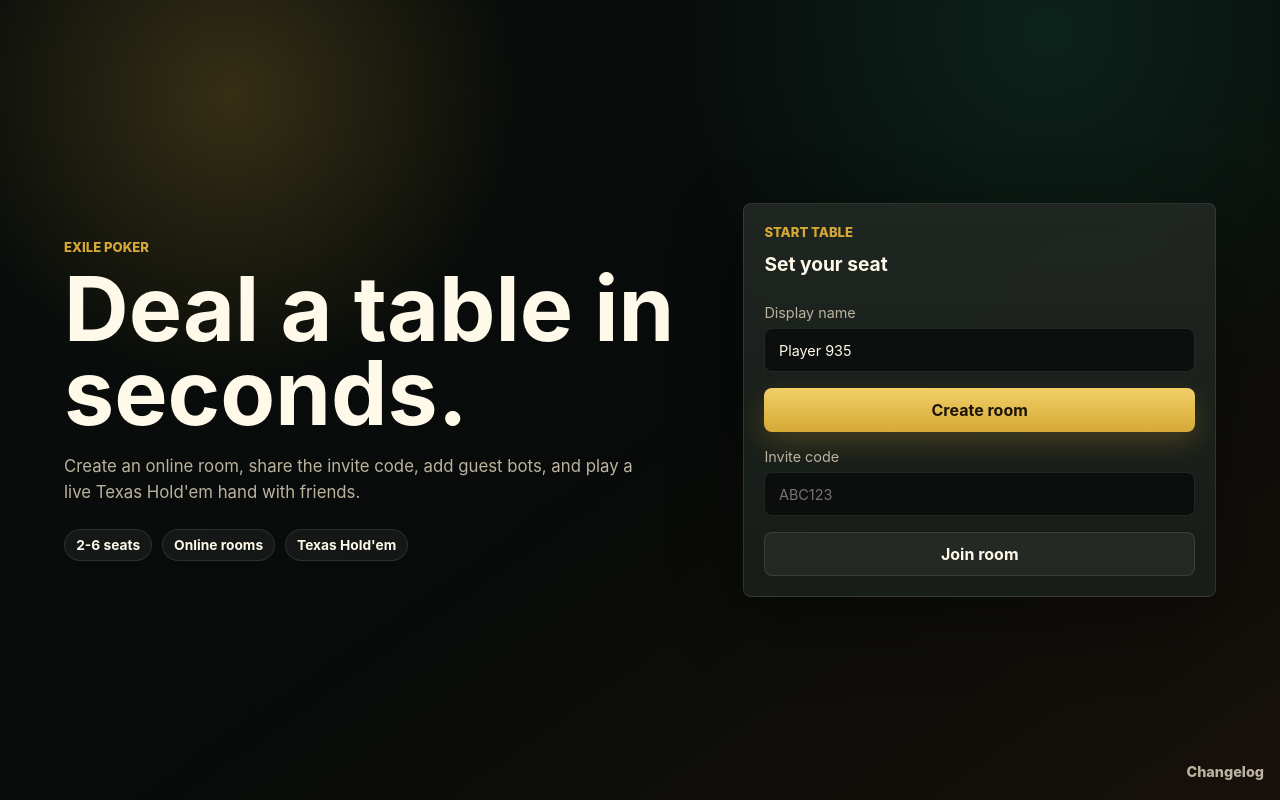
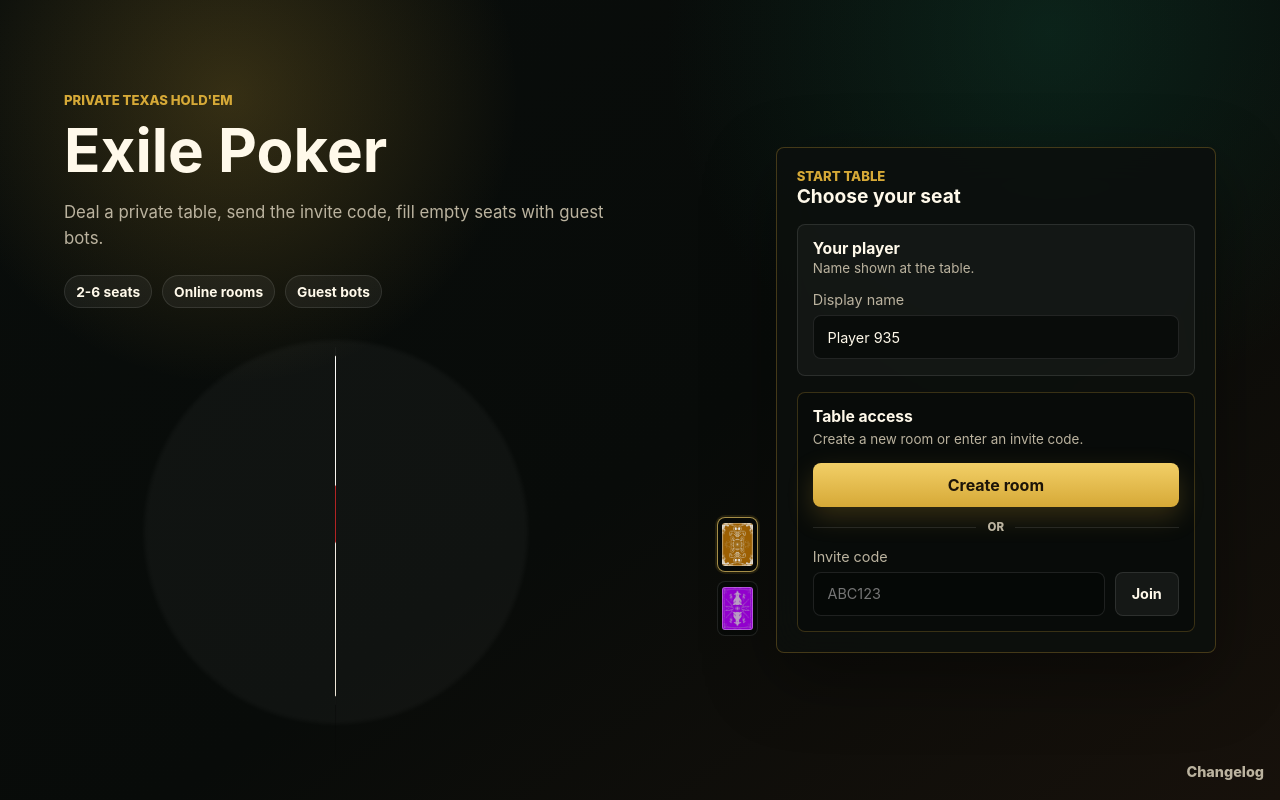
Before and after one commit to jatuporndev/exile-poker, a Next.js app: page / in a window 1280 px wide. Built offline with nearby package versions, Linux system fonts and the light colour scheme.

Commit message:
feat: update skin of card

```diff
--- a/app/globals.css
+++ b/app/globals.css
@@ -726,7 +726,7 @@ a:focus-visible {
 .card-back {
   border-color: rgba(255, 255, 255, 0.34);
   background-color: #a86700;
-  background-image: url("/back-card.jpg");
+  background-image: var(--card-back-image, url("/back-card.jpg"));
   background-position: center;
   background-size: cover;
   opacity: 1;
--- a/src/features/start/presentation/StartScreen.module.css
+++ b/src/features/start/presentation/StartScreen.module.css
@@ -1,13 +1,24 @@
 .startScreen {
   position: relative;
   display: grid;
-  grid-template-columns: minmax(0, 1.15fr) minmax(18rem, 0.85fr);
+  grid-template-columns: minmax(0, 1.08fr) minmax(20rem, 0.72fr);
   align-items: center;
-  gap: 2.5rem;
+  gap: clamp(1.5rem, 4vw, 3.5rem);
 }
 
 .hero {
-  max-width: 42rem;
+  display: grid;
+  min-width: 0;
+  gap: clamp(1.8rem, 4vw, 3rem);
+}
+
+.heroCopy {
+  max-width: 43rem;
+}
+
+.heroCopy h1 {
+  font-size: clamp(1.95rem, 4.7vw, 3.85rem);
+  line-height: 1.02;
 }
 
 .summary {
@@ -35,10 +46,266 @@
   font-weight: 750;
 }
 
+.cardShowcase {
+  position: relative;
+  display: grid;
+  width: min(100%, 34rem);
+  min-height: clamp(15rem, 31vw, 22rem);
+  place-items: center;
+  perspective: 900px;
+}
+
+.cardShowcase::before {
+  position: absolute;
+  width: min(72%, 24rem);
+  aspect-ratio: 1;
+  border-radius: 999px;
+  background: rgba(255, 255, 255, 0.035);
+  content: "";
+  filter: blur(2px);
+}
+
+.bigCard {
+  position: relative;
+  display: grid;
+  width: clamp(9.5rem, 22.8vw, 15.7rem);
+  aspect-ratio: 0.72;
+  transform-style: preserve-3d;
+  transform-origin: center;
+  animation: card-loop-flip 4600ms cubic-bezier(0.62, 0.02, 0.26, 0.98) infinite;
+  will-change: transform;
+}
+
+.cardBackFace,
+.cardFrontFace {
+  position: absolute;
+  inset: 0;
+  display: grid;
+  place-items: center;
+  overflow: hidden;
+  border-radius: 14px;
+  backface-visibility: hidden;
+  -webkit-backface-visibility: hidden;
+  box-shadow:
+    0 2.2rem 4.5rem rgba(0, 0, 0, 0.42),
+    0 0 0 0.55rem rgba(255, 255, 255, 0.045);
+}
+
+.cardBackFace {
+  border: 1px solid rgba(255, 255, 255, 0.34);
+  background-color: #a86700;
+  background-image: var(--card-back-image);
+  background-position: center;
+  background-size: cover;
+}
+
+.cardFrontFace {
+  border: 1px solid #d8d3c7;
+  background:
+    radial-gradient(circle at center, rgba(178, 36, 36, 0.08), transparent 34%),
+    linear-gradient(145deg, #ffffff 0%, #f7f4ec 48%, #e9deca 100%);
+  color: #b22424;
+  font-weight: 950;
+  line-height: 1;
+  transform: rotateY(180deg);
+}
+
+.homeCardCorner {
+  position: absolute;
+  top: 8%;
+  left: 8%;
+  display: grid;
+  justify-items: center;
+  gap: 0.02rem;
+  color: #b22424;
+  font-size: clamp(1rem, 2.7vw, 1.65rem);
+  font-weight: 900;
+  line-height: 0.86;
+  text-align: center;
+}
+
+.homeCardSuit {
+  display: inline-grid;
+  place-items: center;
+  width: 100%;
+  min-width: 0;
+  color: #b22424;
+  font-size: clamp(3.2rem, 10vw, 6.8rem);
+  font-variant-numeric: tabular-nums;
+  line-height: 1;
+  text-align: center;
+}
+
+.skinPicker {
+  position: absolute;
+  left: -3.7rem;
+  bottom: 1rem;
+  z-index: 2;
+  display: flex;
+  flex-direction: column;
+  flex-wrap: nowrap;
+  justify-content: flex-start;
+  align-items: stretch;
+  gap: 0.55rem;
+  width: auto;
+}
+
+.skinOption,
+.skinOptionSelected {
+  display: grid;
+  width: 2.55rem;
+  min-width: 2.55rem;
+  min-height: 3.45rem;
+  place-items: center;
+  border: 1px solid var(--line-soft);
+  border-radius: 8px;
+  background: rgba(5, 8, 6, 0.58);
+  padding: 0.25rem;
+}
+
+.skinOption span,
+.skinOptionSelected span {
+  width: 100%;
+  aspect-ratio: 0.72;
+  border: 1px solid rgba(255, 255, 255, 0.32);
+  border-radius: 3px;
+  background-image: var(--skin-image);
+  background-position: center;
+  background-size: cover;
+}
+
+.skinOptionSelected {
+  border-color: rgba(242, 207, 103, 0.68);
+  color: var(--text);
+  box-shadow: 0 0 0 2px rgba(214, 169, 55, 0.12);
+}
+
+@keyframes card-loop-flip {
+  0% {
+    transform: rotateY(0deg) rotateZ(-8deg) translateY(0);
+  }
+
+  42% {
+    transform: rotateY(180deg) rotateZ(6deg) translateY(-0.65rem);
+  }
+
+  58% {
+    transform: rotateY(180deg) rotateZ(6deg) translateY(-0.65rem);
+  }
+
+  100% {
+    transform: rotateY(360deg) rotateZ(-8deg) translateY(0);
+  }
+}
+
+
 .startPanel,
 .joinForm {
   display: grid;
   gap: 1rem;
+}
+
+.startPanel {
+  position: relative;
+  align-self: center;
+  border-color: rgba(214, 169, 55, 0.28);
+  background: rgba(12, 16, 14, 0.92);
+}
+
+.playerGroup,
+.roomGroup {
+  display: grid;
+  gap: 0.85rem;
+  border: 1px solid var(--line-soft);
+  border-radius: 8px;
+  padding: 0.95rem;
+}
+
+.playerGroup {
+  background: rgba(255, 255, 255, 0.035);
+}
+
+.roomGroup {
+  border-color: rgba(214, 169, 55, 0.24);
+  background: rgba(5, 8, 6, 0.34);
+}
+
+.playerGroup h3,
+.roomGroup h3,
+.playerGroup p,
+.roomGroup p {
+  margin: 0;
+}
+
+.playerGroup h3,
+.roomGroup h3 {
+  color: var(--text);
+  font-size: 0.98rem;
+  line-height: 1.2;
+}
+
+.playerGroup p,
+.roomGroup p {
+  color: var(--muted);
+  font-size: 0.84rem;
+  line-height: 1.4;
+}
+
+.groupHeading {
+  display: grid;
+  gap: 0.22rem;
+}
+
+.panelHeading {
+  display: flex;
+  align-items: flex-start;
+  justify-content: space-between;
+  gap: 1rem;
+}
+
+.panelHeading h2,
+.panelHeading p {
+  margin: 0;
+}
+
+.primaryAction {
+  display: grid;
+  gap: 0.55rem;
+}
+
+.primaryAction button {
+  width: 100%;
+}
+
+.primaryAction p {
+  margin: 0;
+  color: var(--muted);
+  font-size: 0.86rem;
+  line-height: 1.4;
+}
+
+.divider {
+  display: grid;
+  grid-template-columns: 1fr auto 1fr;
+  align-items: center;
+  gap: 0.7rem;
+  color: var(--muted);
+  font-size: 0.72rem;
+  font-weight: 850;
+  text-transform: uppercase;
+}
+
+.divider::before,
+.divider::after {
+  height: 1px;
+  background: var(--line-soft);
+  content: "";
+}
+
+.joinCodeRow {
+  display: grid;
+  grid-template-columns: minmax(0, 1fr) auto;
+  gap: 0.6rem;
 }
 
 .changeLogTrigger {
@@ -160,6 +427,36 @@
 @media (max-width: 760px) {
   .startScreen {
     grid-template-columns: 1fr;
+    align-content: flex-start;
+    padding-bottom: 4.5rem;
+  }
+
+  .hero {
+    gap: 1.2rem;
+  }
+
+  .cardShowcase {
+    min-height: 13rem;
+    justify-items: start;
+    padding-left: 1.25rem;
+  }
+
+  .bigCard {
+    width: clamp(8.25rem, 39.9vw, 10.9rem);
+    border-radius: 10px;
+  }
+
+  .skinPicker {
+    position: static;
+    width: 100%;
+    flex-direction: row;
+    flex-wrap: wrap;
+    justify-content: flex-start;
+    order: -1;
+  }
+
+  .joinCodeRow {
+    grid-template-columns: 1fr;
   }
 
   .changeLogTrigger {
--- a/src/features/start/presentation/StartScreen.tsx
+++ b/src/features/start/presentation/StartScreen.tsx
@@ -1,6 +1,7 @@
 "use client";
 
-import { FormEvent, useEffect, useState } from "react";
+import type { CSSProperties, FormEvent } from "react";
+import { useEffect, useState } from "react";
 import { useRouter } from "next/navigation";
 import { createOnlineRoom, normalizeRoomCode } from "../../rooms/data/firebaseRooms";
 import {
@@ -10,6 +11,15 @@ import {
 import changeLogGroups from "../changelog.json";
 import styles from "./StartScreen.module.css";
 
+const cardSkins = [
+  { id: "classic", label: "Classic", src: "/back-card.jpg" },
+  { id: "violet", label: "Violet", src: "/back-card-2.jpg" },
+] as const;
+
+const homeCardSkinStorageKey = "exilepoker:home-card-skin";
+
+type CardSkinId = (typeof cardSkins)[number]["id"];
+
 export function StartScreen() {
   const router = useRouter();
   const [name, setName] = useState("");
@@ -17,11 +27,20 @@ export function StartScreen() {
   const [error, setError] = useState("");
   const [busy, setBusy] = useState(false);
   const [showChangeLog, setShowChangeLog] = useState(false);
+  const [cardSkinId, setCardSkinId] = useState<CardSkinId>("classic");
 
   useEffect(() => {
     const player = getOrCreateLocalPlayer();
     setName(player.name);
+
+    const savedSkin = localStorage.getItem(homeCardSkinStorageKey);
+    if (cardSkins.some((skin) => skin.id === savedSkin)) {
+      setCardSkinId(savedSkin as CardSkinId);
+    }
   }, []);
+
+  const selectedCardSkin =
+    cardSkins.find((skin) => skin.id === cardSkinId) ?? cardSkins[0];
 
   async function handleCreateRoom() {
     setBusy(true);
@@ -50,50 +69,111 @@ export function StartScreen() {
     router.push(`/game/${code}`);
   }
 
+  function handleCardSkinChange(nextSkinId: CardSkinId) {
+    setCardSkinId(nextSkinId);
+    localStorage.setItem(homeCardSkinStorageKey, nextSkinId);
+  }
+
   return (
     <main className={`page-shell ${styles.startScreen}`}>
       <section className={styles.hero} aria-labelledby="page-title">
-        <p className="eyebrow">Exile Poker</p>
-        <h1 id="page-title">Deal a table in seconds.</h1>
+        <div className={styles.heroCopy}>
+          <p className="eyebrow">Private Texas Hold&apos;em</p>
+          <h1 id="page-title">Exile Poker</h1>
           <p className={styles.summary}>
-          Create an online room, share the invite code, add guest bots, and play
-          a live Texas Hold&apos;em hand with friends.
+            Deal a private table, send the invite code, fill empty seats with
+            guest bots.
           </p>
           <div className={styles.heroStats} aria-label="Game features">
             <span>2-6 seats</span>
             <span>Online rooms</span>
-          <span>Texas Hold&apos;em</span>
+            <span>Guest bots</span>
+          </div>
+        </div>
+
+        <div className={styles.cardShowcase}>
+          <div className={styles.bigCard}>
+            <span
+              className={styles.cardBackFace}
+              style={{ "--card-back-image": `url(${selectedCardSkin.src})` } as CSSProperties}
+            />
+            <span className={styles.cardFrontFace}>
+              <span className={styles.homeCardCorner}>
+                <span>2</span>
+                <span>{"\u2665"}</span>
+              </span>
+              <span className={styles.homeCardSuit}>{"\u2665"}</span>
+            </span>
+          </div>
         </div>
       </section>
 
       <section className={`panel ${styles.startPanel}`} aria-label="Start controls">
+        <div className={styles.skinPicker} aria-label="Card back skin">
+          {cardSkins.map((skin) => (
+            <button
+              aria-pressed={skin.id === cardSkinId}
+              className={skin.id === cardSkinId ? styles.skinOptionSelected : styles.skinOption}
+              key={skin.id}
+              onClick={() => handleCardSkinChange(skin.id)}
+              style={{ "--skin-image": `url(${skin.src})` } as CSSProperties}
+              type="button"
+            >
+              <span />
+            </button>
+          ))}
+        </div>
+
+        <div className={styles.panelHeading}>
           <div>
             <p className="eyebrow">Start table</p>
-          <h2>Set your seat</h2>
+            <h2>Choose your seat</h2>
+          </div>
         </div>
 
+        <div className={styles.playerGroup}>
+          <div>
+            <h3>Your player</h3>
+            <p>Name shown at the table.</p>
+          </div>
           <label className="field">
             <span>Display name</span>
             <input value={name} onChange={(event) => setName(event.target.value)} />
           </label>
+        </div>
 
+        <div className={styles.roomGroup}>
+          <div className={styles.groupHeading}>
+            <h3>Table access</h3>
+            <p>Create a new room or enter an invite code.</p>
+          </div>
+
+          <div className={styles.primaryAction}>
             <button className="primary-button" type="button" onClick={handleCreateRoom} disabled={busy}>
               Create room
             </button>
+          </div>
+
+          <div className={styles.divider}>
+            <span>or</span>
+          </div>
 
           <form className={styles.joinForm} onSubmit={handleJoinRoom}>
             <label className="field">
               <span>Invite code</span>
+              <div className={styles.joinCodeRow}>
                 <input
                   value={joinCode}
                   onChange={(event) => setJoinCode(normalizeRoomCode(event.target.value))}
                   placeholder="ABC123"
                 />
+                <button className="secondary-button" type="submit" disabled={busy}>
+                  Join
+                </button>
+              </div>
             </label>
-          <button className="secondary-button" type="submit" disabled={busy}>
-            Join room
-          </button>
           </form>
+        </div>
 
         {error ? <p className="error-text">{error}</p> : null}
       </section>
@@ -127,7 +207,7 @@ function ChangeLogModal({ onClose }: { onClose: () => void }) {
             <h2>Latest updates</h2>
           </div>
           <button aria-label="Close changelog" className="icon-button" type="button" onClick={onClose}>
-            ×
+            X
           </button>
         </div>
         {changeLogGroups.map((group) => (
```
Also changed, not shown: src/features/game/presentation/GameTable.tsx (+23 -1 lines), public/back-card-2.jpg (added), res/back-card.jpg (deleted). Lines whose indentation alone changed are shown as unchanged.
